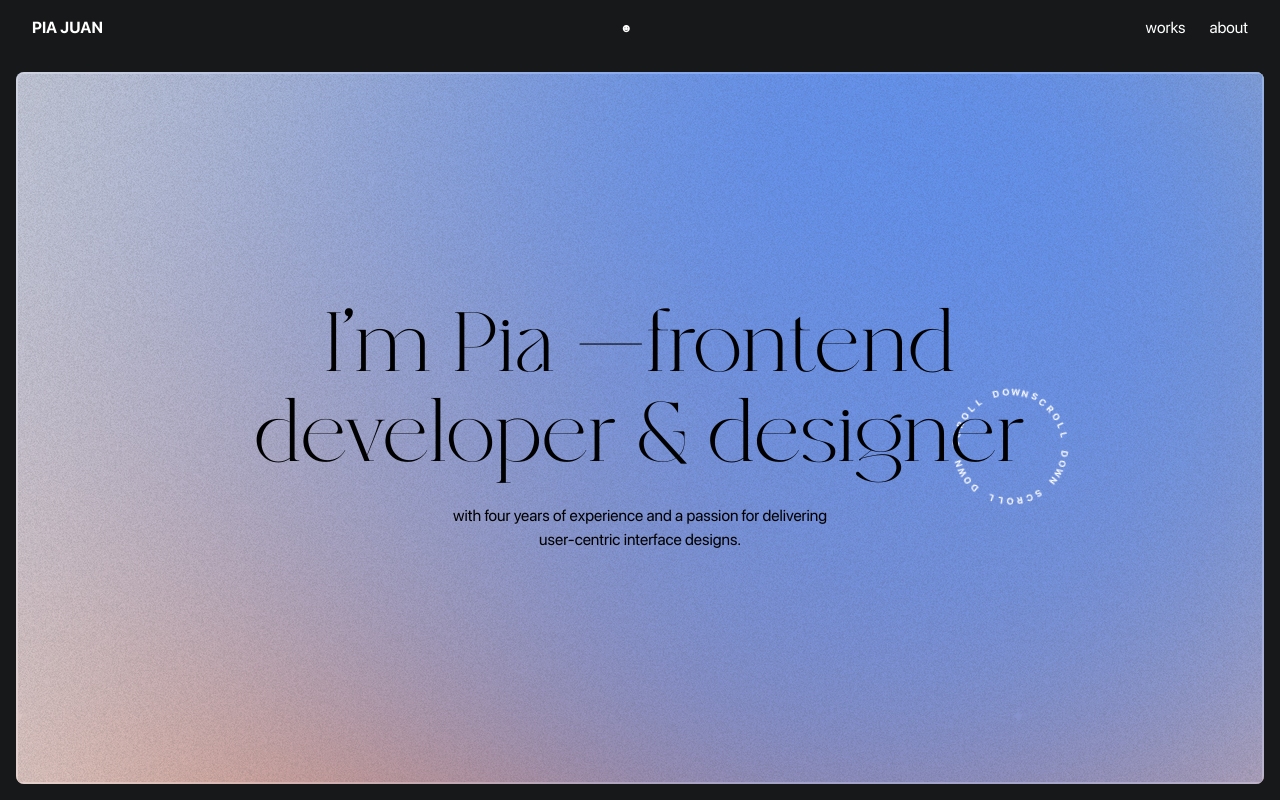
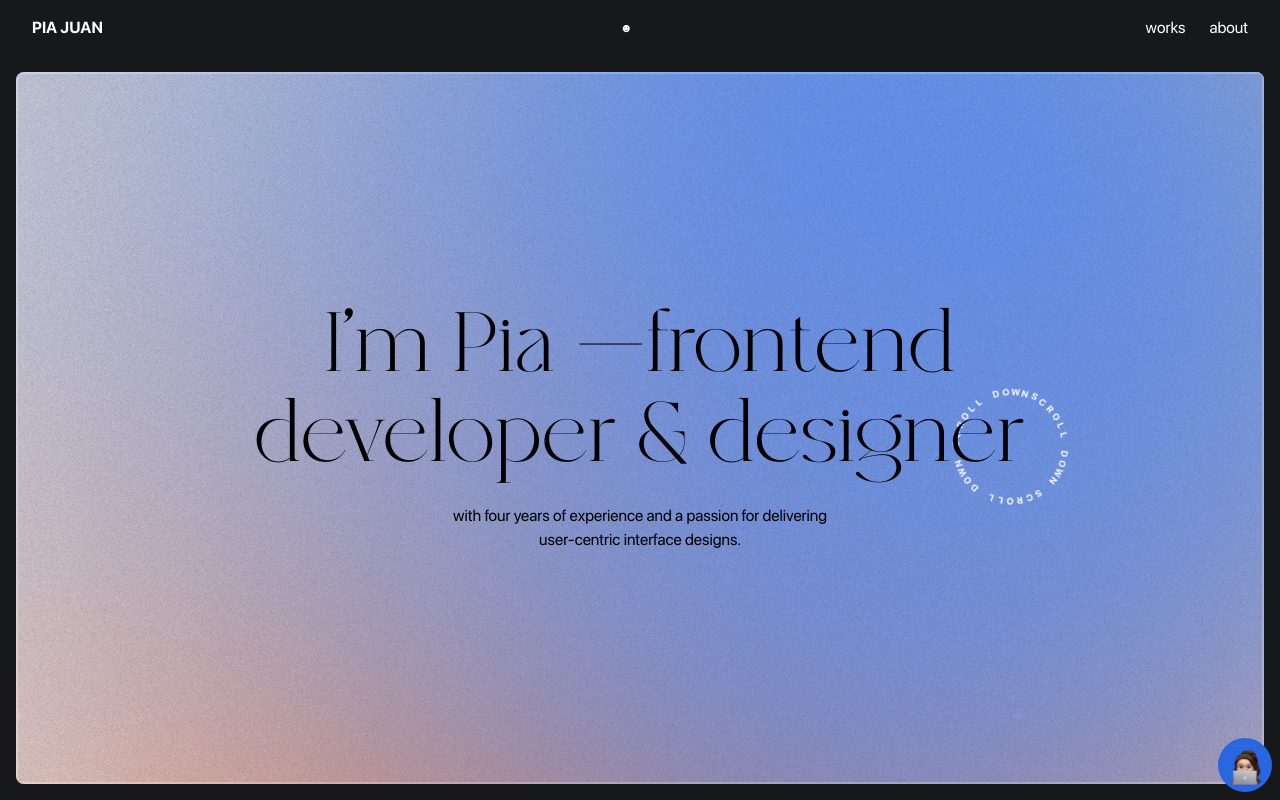
Before and after one commit to piajuan/piajuan-portfolio, a React (Vite) app: page / in a window 1280 px wide. Shown: the top 800 px of the page. Built offline with nearby package versions, Linux system fonts and the light colour scheme.

Commit message:
added disclaimer toast

```diff
--- a/package.json
+++ b/package.json
@@ -12,6 +12,7 @@
   "dependencies": {
     "@radix-ui/react-dialog": "^1.0.4",
     "@radix-ui/react-slot": "^1.0.2",
+    "@radix-ui/react-toast": "^1.1.5",
     "class-variance-authority": "^0.7.0",
     "clsx": "^2.0.0",
     "gsap": "^3.12.2",
--- a/src/assets/index.js
+++ b/src/assets/index.js
@@ -61,6 +61,7 @@
 import swiper from "./tech/swiper.svg"
 
 import hiMemoji from "./hi-memoji.svg"
+import workingMemoji from "./working-memoji.svg"
 
 // about
 import aboutVid from "./about/working.mp4"
@@ -85,6 +86,7 @@
     lusogThumb,
     lusogThumbFallback,
     hiMemoji,
+    workingMemoji,
     aboutVid,
     aboutPic,
     tagline,
--- /dev/null
+++ b/src/components/WipDisclaimer.jsx
@@ -0,0 +1,24 @@
+import React from 'react'
+import { useToast } from './ui/use-toast'
+import { workingMemoji } from '../assets'
+
+const WipDisclaimer = () => {
+  const { toast } = useToast()
+  return (
+    <div className='fixed bottom-2 right-2'>
+        <buttton className='bg-secondary rounded-full w-[54px] h-[54px] aspect-square flex items-center justify-center transition hover:scale-105'
+        onClick={() => {
+          toast({
+            description: "Hi there! 👋🏼 please note that my portfolio is still a work in progress. You may experience performance issues, but rest assured I am actively working on improving this for a smoother user experience! ⚡️ - pia ᵕ̈",
+            variant: "disclaimer",
+            open: true,
+          })
+        }}
+      >
+        <img src={workingMemoji} alt="pia's working memoji" className='w-[40px]'/>
+      </buttton>
+    </div>
+  )
+}
+
+export default WipDisclaimer
--- a/src/components/layouts/AppLayout.jsx
+++ b/src/components/layouts/AppLayout.jsx
@@ -3,6 +3,8 @@
 import Footer from '../Footer'
 import { Outlet } from 'react-router-dom'
 import ScrollToTop from '../ScrollToTop'
+import WipDisclaimer from '../WipDisclaimer'
+import Toaster from '../ui/toaster'
 
 const AppLayout = () => {
   return (
@@ -11,6 +13,9 @@
         <Header/>
         <main className='pt-[56px]'> <Outlet /> </main>
         <Footer/>
+
+        <WipDisclaimer />
+        <Toaster />
     </div>
   )
 }
--- /dev/null
+++ b/src/components/ui/toast.jsx
@@ -0,0 +1,103 @@
+import React from 'react';
+import * as ReactToast from '@radix-ui/react-toast';
+import { cva } from 'class-variance-authority';
+import { X } from 'lucide-react';
+
+import { cn } from "../../lib/utils"
+
+const ToastProvider = ReactToast.Provider;
+
+const ToastViewport = React.forwardRef(({ className, ...props }, ref) => (
+  <ReactToast.Viewport
+    ref={ref}
+    className={cn(
+      'fixed top-0 z-[100] flex max-h-screen w-full flex-col-reverse p-4 sm:bottom-0 sm:right-0 sm:top-auto sm:flex-col md:max-w-[420px]',
+      className
+    )}
+    {...props}
+  />
+));
+ToastViewport.displayName = ReactToast.Viewport.displayName;
+
+const toastVariants = cva(
+  'group pointer-events-auto relative flex w-full items-center justify-between space-x-4 overflow-hidden rounded-md border p-6 pr-8 shadow-lg transition-all data-[swipe=cancel]:translate-x-0 data-[swipe=end]:translate-x-[var(--radix-toast-swipe-end-x)] data-[swipe=move]:translate-x-[var(--radix-toast-swipe-move-x)] data-[swipe=move]:transition-none data-[state=open]:animate-in data-[state=closed]:animate-out data-[swipe=end]:animate-out data-[state=closed]:fade-out-80 data-[state=closed]:slide-out-to-right-full data-[state=open]:slide-in-from-top-full data-[state=open]:sm:slide-in-from-bottom-full',
+  {
+    variants: {
+      variant: {
+        default: 'border bg-background text-foreground',
+        destructive:
+          'destructive group border-destructive bg-destructive text-destructive-foreground',
+        disclaimer: 'border-0 backdrop-blur-sm bg-neutral-950/90 text-white rounded-md py-3 px-6 text-center text-xs md:w-[500px]'
+      },
+    },
+    defaultVariants: {
+      variant: 'default',
+    },
+  }
+);
+
+const Toast = React.forwardRef(({ className, variant, ...props }, ref) => {
+  return (
+    <ReactToast.Root
+      ref={ref}
+      className={cn(toastVariants({ variant }), className)}
+      {...props}
+    />
+  );
+});
+Toast.displayName = ReactToast.Root.displayName;
+
+const ToastAction = React.forwardRef(({ className, ...props }, ref) => (
+  <ReactToast.Action
+    ref={ref}
+    className={cn(
+      'inline-flex h-8 shrink-0 items-center justify-center rounded-md border bg-transparent px-3 text-sm font-medium ring-offset-background transition-colors hover:bg-secondary focus:outline-none focus:ring-2 focus:ring-ring focus:ring-offset-2 disabled:pointer-events-none disabled:opacity-50 group-[.destructive]:border-muted/40 group-[.destructive]:hover:border-destructive/30 group-[.destructive]:hover:bg-destructive group-[.destructive]:hover:text-destructive-foreground group-[.destructive]:focus:ring-destructive',
+      className
+    )}
+    {...props}
+  />
+));
+ToastAction.displayName = ReactToast.Action.displayName;
+
+const ToastClose = React.forwardRef(({ className, ...props }, ref) => (
+  <ReactToast.Close
+    ref={ref}
+    className={cn(
+      'absolute right-2 top-2 rounded-md p-1 text-foreground/50 opacity-0 transition-opacity hover:text-foreground focus:opacity-100 focus:outline-none focus:ring-2 group-hover:opacity-100 group-[.destructive]:text-red-300 group-[.destructive]:hover:text-red-50 group-[.destructive]:focus:ring-red-400 group-[.destructive]:focus:ring-offset-red-600',
+      className
+    )}
+    toast-close=""
+    {...props}
+  >
+    <X className="h-4 w-4" />
+  </ReactToast.Close>
+));
+ToastClose.displayName = ReactToast.Close.displayName;
+
+const ToastTitle = React.forwardRef(({ className, ...props }, ref) => (
+  <ReactToast.Title
+    ref={ref}
+    className={cn('text-sm font-semibold', className)}
+    {...props}
+  />
+));
+ToastTitle.displayName = ReactToast.Title.displayName;
+
+const ToastDescription = React.forwardRef(({ className, ...props }, ref) => (
+  <ReactToast.Description
+    ref={ref}
+    className={cn('text-sm opacity-90', className)}
+    {...props}
+  />
+));
+ToastDescription.displayName = ReactToast.Description.displayName;
+
+export {
+  ToastProvider,
+  ToastViewport,
+  Toast,
+  ToastTitle,
+  ToastDescription,
+  ToastClose,
+  ToastAction,
+};
--- /dev/null
+++ b/src/components/ui/toaster.jsx
@@ -0,0 +1,34 @@
+"use client";
+
+import React from 'react';
+import {
+  Toast,
+  ToastClose,
+  ToastDescription,
+  ToastProvider,
+  ToastTitle,
+  ToastViewport,
+} from "./toast";
+import { useToast } from "./use-toast";
+
+function Toaster() {
+  const { toasts } = useToast();
+
+  return (
+    <ToastProvider>
+      {toasts.map(({ id, title, description, action, ...props }) => (
+        <Toast key={id} {...props}>
+          <div className="grid gap-1">
+            {title && <ToastTitle>{title}</ToastTitle>}
+            {description && <ToastDescription>{description}</ToastDescription>}
+          </div>
+          {action}
+          <ToastClose />
+        </Toast>
+      ))}
+      <ToastViewport />
+    </ToastProvider>
+  );
+}
+
+export default Toaster;
--- /dev/null
+++ b/src/components/ui/use-toast.jsx
@@ -0,0 +1,153 @@
+// Inspired by react-hot-toast library
+import React, { useEffect, useState } from "react";
+
+const TOAST_LIMIT = 1;
+const TOAST_REMOVE_DELAY = 1000000;
+
+let count = 0;
+
+function genId() {
+  count = (count + 1) % Number.MAX_SAFE_INTEGER;
+  return count.toString();
+}
+
+const actionTypes = {
+  ADD_TOAST: "ADD_TOAST",
+  UPDATE_TOAST: "UPDATE_TOAST",
+  DISMISS_TOAST: "DISMISS_TOAST",
+  REMOVE_TOAST: "REMOVE_TOAST",
+};
+const toastTimeouts = new Map();
+
+const addToRemoveQueue = (toastId) => {
+  if (toastTimeouts.has(toastId)) {
+    return;
+  }
+
+  const timeout = setTimeout(() => {
+    toastTimeouts.delete(toastId);
+    dispatch({
+      type: "REMOVE_TOAST",
+      toastId: toastId,
+    });
+  }, TOAST_REMOVE_DELAY);
+
+  toastTimeouts.set(toastId, timeout);
+};
+
+export const reducer = (state, action) => {
+  switch (action.type) {
+    case "ADD_TOAST":
+      return {
+        ...state,
+        toasts: [action.toast, ...state.toasts].slice(0, TOAST_LIMIT),
+      };
+
+    case "UPDATE_TOAST":
+      return {
+        ...state,
+        toasts: state.toasts.map((t) =>
+          t.id === action.toast.id ? { ...t, ...action.toast } : t
+        ),
+      };
+
+    case "DISMISS_TOAST": {
+      const { toastId } = action;
+
+      // ! Side effects ! - This could be extracted into a dismissToast() action,
+      // but I'll keep it here for simplicity
+      if (toastId) {
+        addToRemoveQueue(toastId);
+      } else {
+        state.toasts.forEach((toast) => {
+          addToRemoveQueue(toast.id);
+        });
+      }
+
+      return {
+        ...state,
+        toasts: state.toasts.map((t) =>
+          t.id === toastId || toastId === undefined
+            ? {
+                ...t,
+                open: false,
+              }
+            : t
+        ),
+      };
+    }
+    case "REMOVE_TOAST":
+      if (action.toastId === undefined) {
+        return {
+          ...state,
+          toasts: [],
+        };
+      }
+      return {
+        ...state,
+        toasts: state.toasts.filter((t) => t.id !== action.toastId),
+      };
+  }
+};
+
+const listeners = [];
+
+let memoryState = { toasts: [] };
+
+function dispatch(action) {
+  memoryState = reducer(memoryState, action);
+  listeners.forEach((listener) => {
+    listener(memoryState);
+  });
+}
+
+function toast({ ...props }) {
+  const id = genId();
+
+  const update = (props) =>
+    dispatch({
+      type: "UPDATE_TOAST",
+      toast: { ...props, id },
+    });
+  const dismiss = () => dispatch({ type: "DISMISS_TOAST", toastId: id });
+
+  dispatch({
+    type: "ADD_TOAST",
+    toast: {
+      ...props,
+      id,
+      open: true,
+      onOpenChange: (open) => {
+        if (!open) dismiss();
+      },
+    },
+  });
+
+  return {
+    id: id,
+    dismiss,
+    update,
+  };
+}
+
+function useToast() {
+  const [state, setState] = useState(memoryState);
+
+  useEffect(() => {
+    listeners.push(setState);
+    return () => {
+      const index = listeners.indexOf(setState);
+      if (index > -1) {
+        listeners.splice(index, 1);
+      }
+    };
+  }, [state]);
+
+  return {
+    ...state,
+    toast,
+    dismiss: (toastId) => dispatch({ type: "DISMISS_TOAST", toastId }),
+  };
+}
+
+export { useToast, toast };
```
Also changed, not shown: src/assets/working-memoji.svg (added), 1 other file (tests, documents, lock files or other folders).
